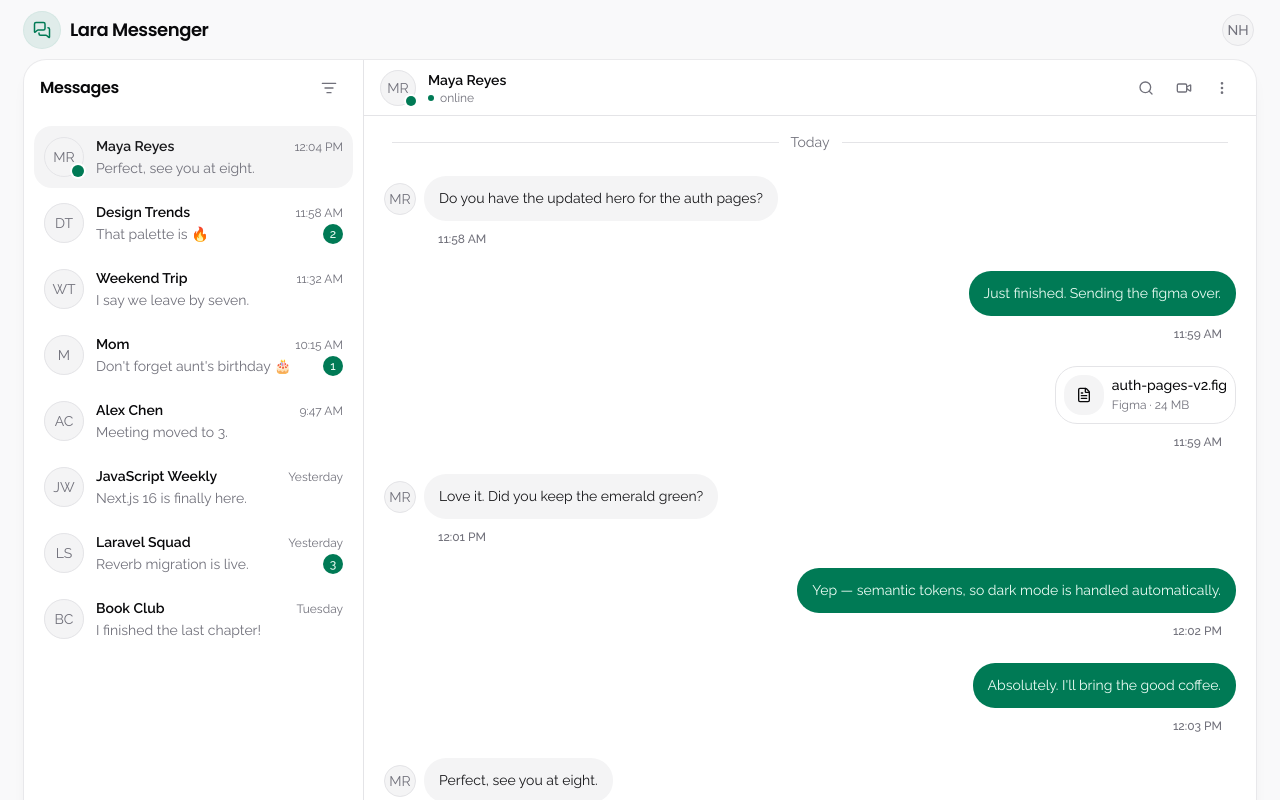
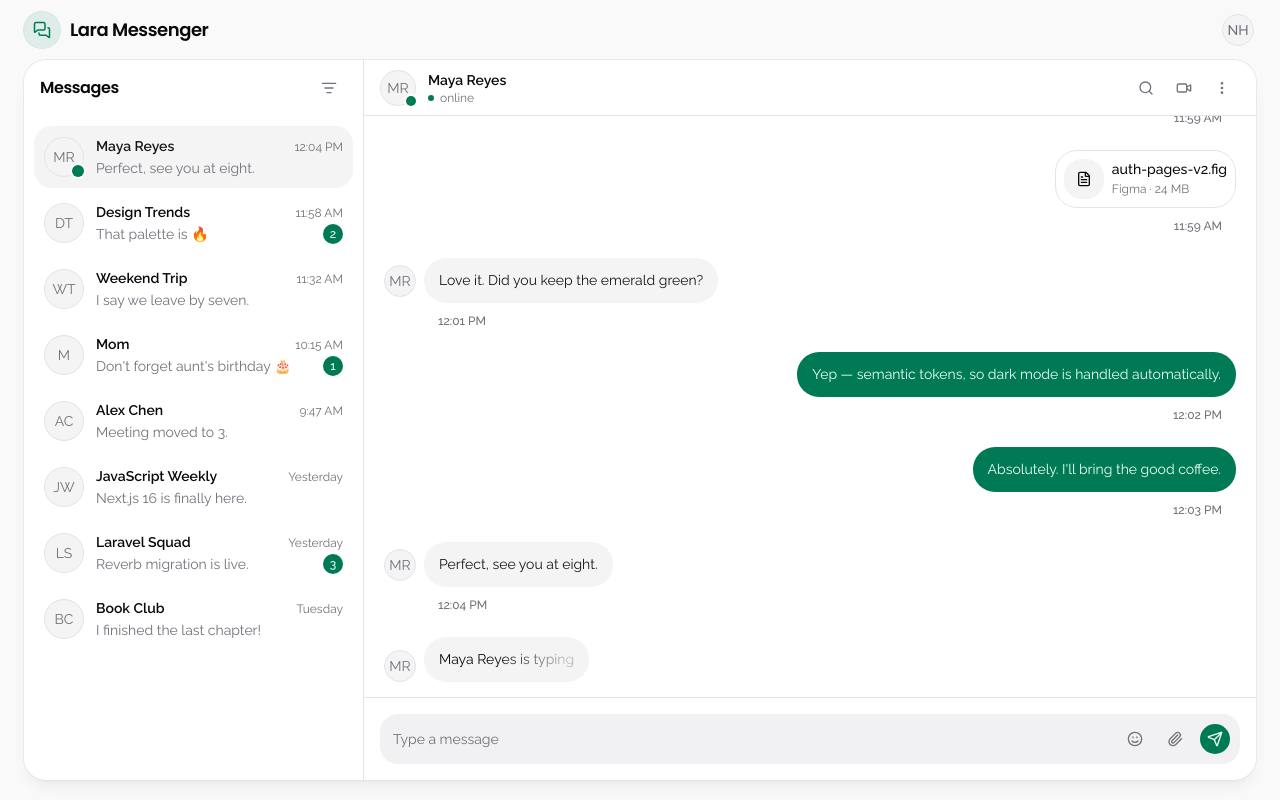
Before and after one commit to nhmnazmul22/lara-messenger, a Next.js app in the folder frontend/: page / in a window 1280 px wide. Shown: the top 800 px of the page. Built offline with nearby package versions, Linux system fonts and the light colour scheme.

Commit message:
refactor: improve layout and styling in main components for better UI consistency

```diff
--- a/frontend/src/app/(root)/page.tsx
+++ b/frontend/src/app/(root)/page.tsx
@@ -6,8 +6,8 @@ import { activeChat, conversations } from "@/lib/mock-data";
 
 export default function Home() {
   return (
-    <div className="flex min-h-svh flex-col bg-muted/50">
-      <header className="mx-auto flex w-full max-w-[1600px] items-center justify-between px-4 py-3 sm:px-6">
+    <div className="flex h-svh flex-col overflow-hidden bg-muted/50">
+      <header className="mx-auto flex w-full max-w-[1600px] shrink-0 items-center justify-between px-4 py-3 sm:px-6">
         <BrandLogo />
         <UserMenu />
       </header>
--- a/frontend/src/components/messenger/conversations.tsx
+++ b/frontend/src/components/messenger/conversations.tsx
@@ -30,7 +30,7 @@ export function ConversationsList({
       </div>
 
       <nav
-        className="flex min-h-0 flex-1 flex-col gap-1 overflow-y-auto p-2.5 scrollbar-thin"
+        className="flex min-h-0 flex-1 flex-col gap-1 overflow-y-auto p-2.5 scrollbar-thin scrollbar-thumb-border scrollbar-track-transparent scrollbar-gutter-stable"
         aria-label="Conversations"
       >
         {conversations.map((conversation) => {
--- a/frontend/src/components/messenger/messages.tsx
+++ b/frontend/src/components/messenger/messages.tsx
@@ -86,7 +86,10 @@ export function Messages({
   return (
     <MessageScrollerProvider autoScroll>
       <MessageScroller className="flex-1">
-        <MessageScrollerViewport id="message-scroller-viewport">
+        <MessageScrollerViewport
+  id="message-scroller-viewport"
+  className="scrollbar-thumb-border scrollbar-track-transparent"
+>
           <MessageScrollerContent className="gap-6 px-3 py-4 sm:px-5">
             <Marker variant="separator" className="px-2">
               <MarkerContent>Today</MarkerContent>
--- a/frontend/src/components/messenger/user-menu.tsx
+++ b/frontend/src/components/messenger/user-menu.tsx
@@ -7,6 +7,7 @@ import { Button } from "@/components/ui/button";
 import {
   DropdownMenu,
   DropdownMenuContent,
+  DropdownMenuGroup,
   DropdownMenuItem,
   DropdownMenuLabel,
   DropdownMenuSeparator,
@@ -31,12 +32,16 @@ export function UserMenu() {
         </Avatar>
       </DropdownMenuTrigger>
       <DropdownMenuContent align="end" className="min-w-56">
-        <DropdownMenuLabel className="flex flex-col gap-0.5 px-3.5 py-3">
-          <span className="text-sm font-semibold text-foreground">Nazmul Hasan</span>
-          <span className="text-xs font-normal text-muted-foreground">
-            nazmul@example.com
-          </span>
-        </DropdownMenuLabel>
+        <DropdownMenuGroup>
+          <DropdownMenuLabel className="flex flex-col gap-0.5 px-3.5 py-3">
+            <span className="text-sm font-semibold text-foreground">
+              Nazmul Hasan
+            </span>
+            <span className="text-xs font-normal text-muted-foreground">
+              nazmul@example.com
+            </span>
+          </DropdownMenuLabel>
+        </DropdownMenuGroup>
         <DropdownMenuSeparator />
         <DropdownMenuItem>
           <UserIcon />
```
